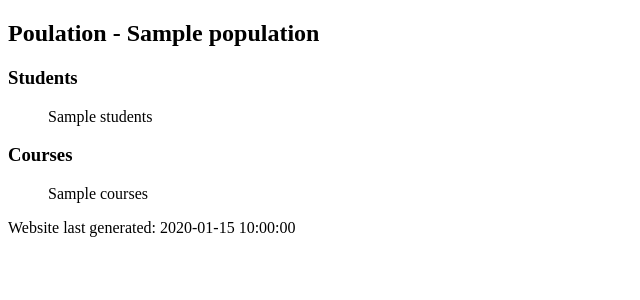
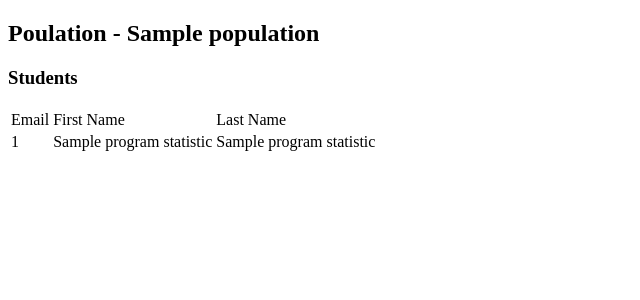
Before and after one commit to Mf4z/TranscriptProj, a Flask app: template templates/populations.html in a window 1280 px wide. Shown: the top 300 px of the page, without its empty margins (0-640 px from the left). Run offline with Flask 3, Linux system fonts and the light colour scheme; the template is opened without the code that fills it: most values are stand-ins (such as "Sample title", 1, 10 or a date in 2020).

Commit message:
WIP - Populations page student table populating. Pass column not added

```diff
--- a/app.py
+++ b/app.py
@@ -15,8 +15,8 @@ def executeQuery(query):
     cursor.execute(query)
 
     result = cursor.fetchall()
-    cursor.close()
-    mydb.close()
+    # cursor.close()
+    # mydb.close()
     return result
 
 @app.route('/')
@@ -29,21 +29,32 @@ def index():
 
     return render_template('index.html',student_population=student_population)
 
-@app.route('/populations')
-def populations():
-    mycursor = mydb.cursor()
-    query_population = """
+
+@app.route('/populations/<int:year>/<batch>/<programme>')
+def populations(year, batch, programme):
+    student_population_query = f"""SELECT s.student_epita_email,c.contact_first_name ,c.contact_last_name
+FROM students s
+JOIN contacts c
+ON s.student_contact_ref = c.contact_email WHERE s.student_population_code_ref = '{programme}' AND s.student_population_year_ref = {year} AND s.student_population_period_ref = '{batch}'"""
+
+    query_courses = """
     SELECT student_population_code_ref,student_population_period_ref,student_population_year_ref, count(*) AS population FROM students
     GROUP BY student_population_code_ref,student_population_period_ref,student_population_year_ref ORDER BY student_population_code_ref"""
 
-    mycursor.execute(query_population)
-    student_population = mycursor.fetchall()
-
-
-    # mydb.close()
+    student_population = executeQuery(student_population_query)
 
     return render_template('populations.html',student_population=student_population)
 
 
+@app.route('/populationss/<int:year>/<batch>/<programme>')
+def populationss(year, batch, programme):
+    test_query = f"SELECT * FROM students WHERE student_population_year_ref = {year} AND student_population_period_ref = '{batch}' AND student_population_code_ref = '{programme}'"
+    student_population_query = f"""SELECT s.student_epita_email,c.contact_first_name ,c.contact_last_name
+FROM students s
+JOIN contacts c
+ON s.student_contact_ref = c.contact_email WHERE s.student_population_code_ref = '{programme}' AND s.student_population_year_ref = {year} AND s.student_population_period_ref = '{batch}'"""
+    student_population = executeQuery(student_population_query)
+    return render_template('populations.html',student_population=student_population)
+
 if __name__ == '__main__':
     app.run(debug=True)
--- a/templates/index.html
+++ b/templates/index.html
@@ -12,13 +12,15 @@
 
     <h2>Active Populations</h2>
 
+    <a href="/populationss/2021/SPRING/ISM">Populations</a>
     <ul>
         {% for program_statistic in student_population %}
-        <li> <a href="poluations.html/?course={{ program_statistic[0]}}&year={{ program_statistic[2] }}">{{
+        <li> <a href="/populations/{{ program_statistic[2]}}/{{ program_statistic[1] }}/{{ program_statistic[0] }}">{{
                 program_statistic[0] }} -
                 {{ program_statistic[1] }} -
                 {{ program_statistic[2] }}
-                ({{ program_statistic[3] }})</li></a>
+                ({{ program_statistic[3] }})
+        </li></a>
         {% endfor %}
     </ul>
 
--- a/templates/populations.html
+++ b/templates/populations.html
@@ -12,17 +12,37 @@
 
     <h3>Students</h3>
 
-    <ul>
-        {{students}}
-    </ul>
+    <table>
+        <thead>
+            <tr>
+                <td>Email</td>
+                <td>First Name</td>
+                <td>Last Name</td>
+            </tr>
+        </thead>
+        <tbody>
+            {% for student in student_population %}
+            <tr>
+                <td>
+                    {{student[0]}}
+                </td>
+                <td>
+                    {{student[1]}}
+                </td>
+                <td>
+                    {{student[2]}}
+                </td>
+            </tr>
+            {% endfor %}
+        </tbody>
+    </table>
 
-
-    <h3>Courses</h3>
+    <!-- <h3>Courses</h3>
     <ul>
         {{courses}}
     </ul>
 
-    <p>Website last generated: {{generation_time}}</p>
+    <p>Website last generated: {{generation_time}}</p> -->
 </body>
 
 </html>
```
